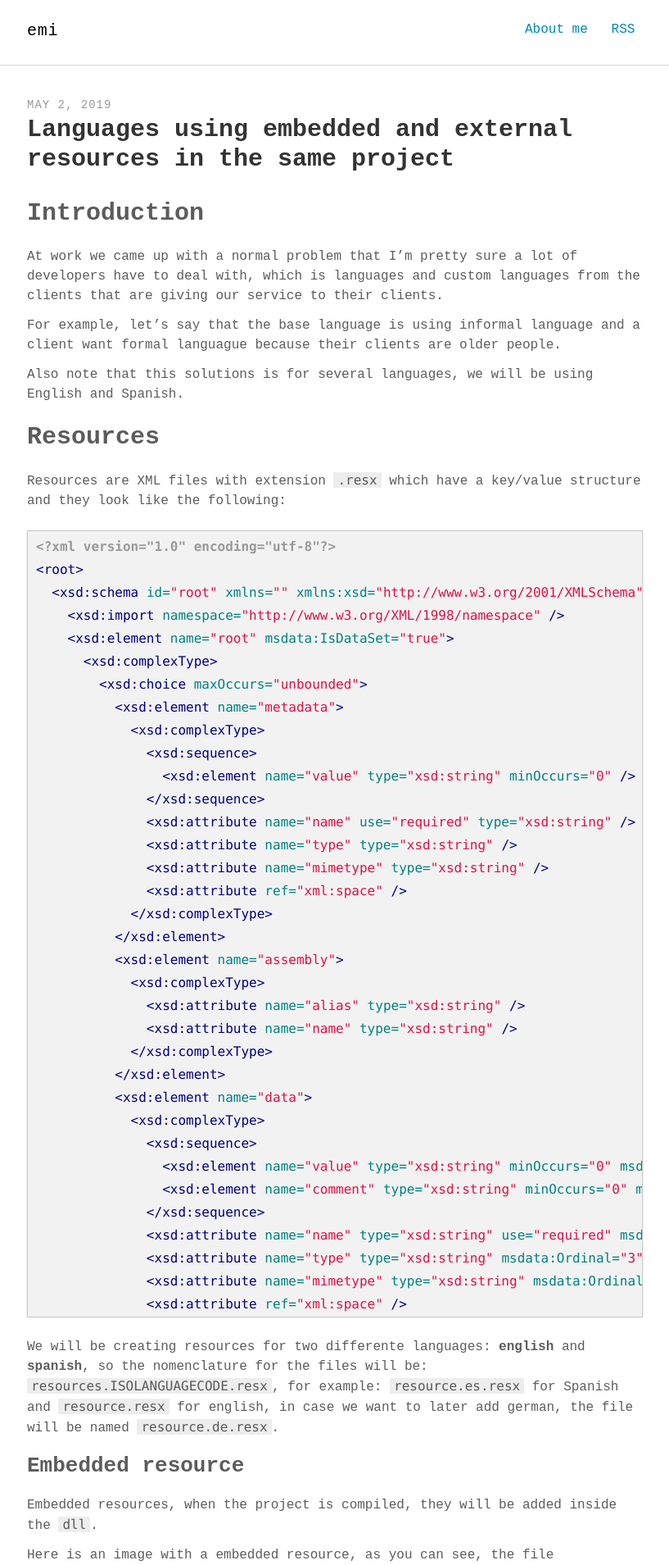
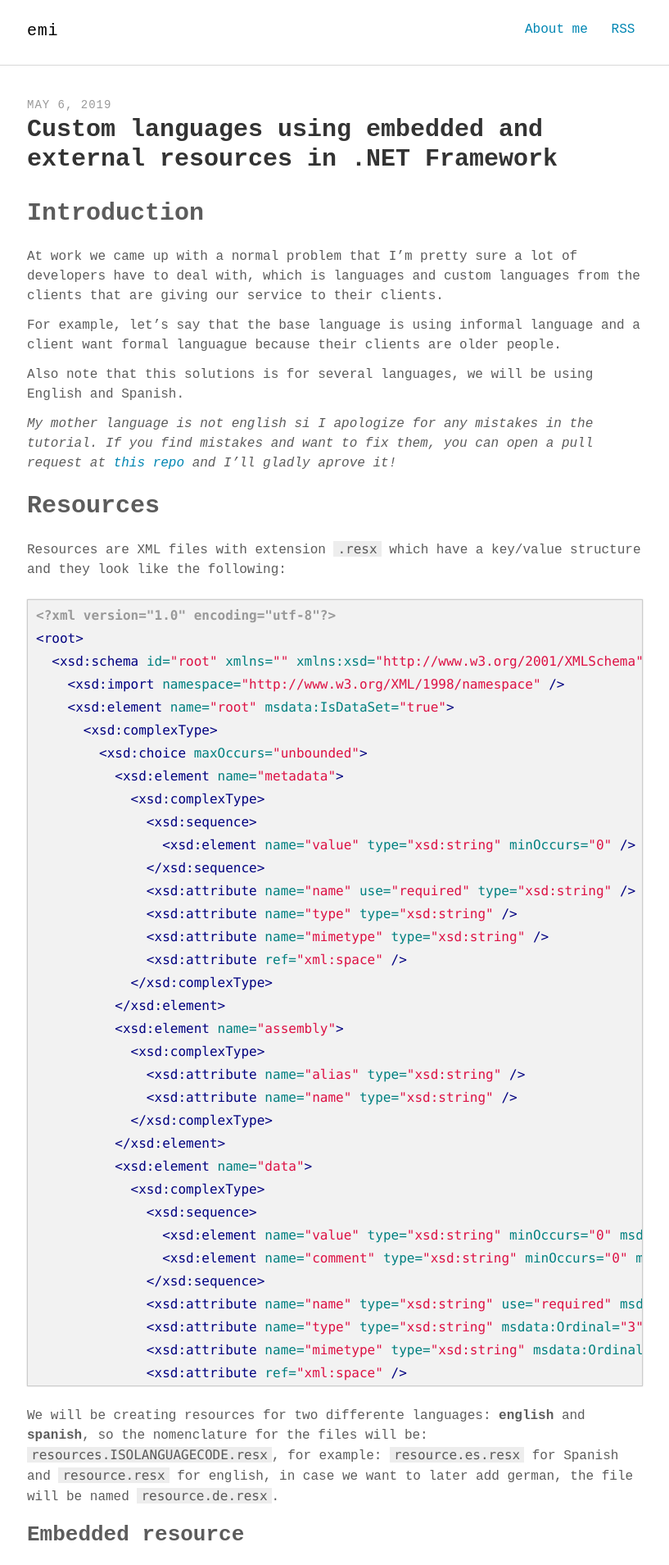
Before and after one commit to emimontesdeoca/emimontesdeoca.github.io, a Jekyll site: the page built from _posts/2019-05-06-embedded-resources-and-external-resources.md, in a window 1280 px wide. Shown: the top 1909 px of the page at 82% size, without its empty margins (231-1048 px from the left). Built offline with Jekyll 4.4.1, drawn with Linux system fonts in a browser that asks for light colours; some web fonts are replaced; comment, search, counter and statistics services are not loaded; some of the changed text lies outside the part shown.

Commit message:
Few fixes

```diff
--- a/_posts/2019-05-02-embedded-resources-and-external-resources.md
+++ b/_posts/2019-05-06-embedded-resources-and-external-resources.md
@@ -1,6 +1,6 @@
 ---
 layout: post
-title: "Languages using embedded and external resources in the same project"
+title: "Custom languages using embedded and external resources in .NET Framework"
 description: "Working with embedded resources and external resrouces in the same project"
 comments: true
 keywords: "csharp"
@@ -12,6 +12,8 @@ At work we came up with a normal problem that I'm pretty sure a lot of developer
 For example, let's say that the base language is using informal language and a client want formal languague because their clients are older people.
 
 Also note that this solutions is for several languages, we will be using English and Spanish.
+
+*My mother language is not english si I apologize for any mistakes in the tutorial. If you find mistakes and want to fix them, you can open a pull request at [this repo](https://github.com/emimontesdeoca/emimontesdeoca.github.io) and I'll gladly aprove it!*
 
 # Resources
 
```
Also changed, not shown: other parts of _posts/2019-05-06-embedded-resources-and-external-resources.md (+1 -1 lines).
